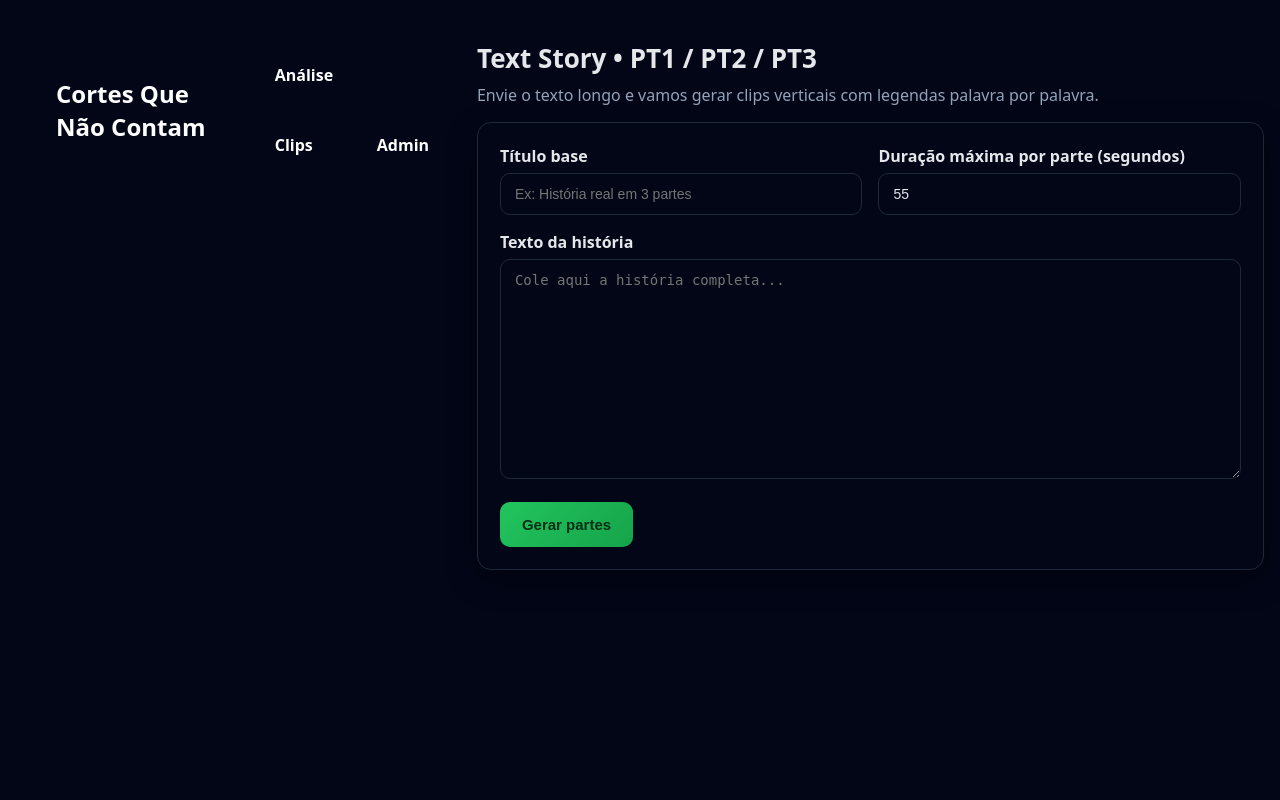
After one commit to Lisbooa16/ia_clip, a Django app: page /text-story/create/ in a window 1280 px wide. The commit adds this page. Run offline with Django 5.2, Linux system fonts and the light colour scheme; parts of the project's set-up code (start-up, migrations or seed data) failed here and were passed over.

Commit message:
Add text story clip generation

```diff
--- /dev/null
+++ b/clips/templates/clips/text_story_create.html
@@ -0,0 +1,145 @@
+<!doctype html>
+{% include "includes/_navbar.html" %}
+<!DOCTYPE html>
+<html lang="pt-br">
+<head>
+  <meta charset="utf-8">
+  <title>Text Story • Clipper AI</title>
+  <meta name="viewport" content="width=device-width, initial-scale=1">
+
+  <style>
+    :root {
+      --bg: #0f172a;
+      --card: #020617;
+      --border: #1e293b;
+      --text: #e5e7eb;
+      --muted: #94a3b8;
+      --primary: #22c55e;
+    }
+
+    * { box-sizing: border-box; }
+
+    body {
+      margin: 0;
+      font-family: system-ui, -apple-system, BlinkMacSystemFont, "Segoe UI", Roboto, sans-serif;
+      background: radial-gradient(circle at top, #020617, #020617);
+      color: var(--text);
+      min-height: 100vh;
+      display: flex;
+      justify-content: center;
+      align-items: flex-start;
+      padding: 40px 16px;
+    }
+
+    .app {
+      width: 100%;
+      max-width: 860px;
+    }
+
+    h1 {
+      margin: 0 0 8px;
+      font-size: 26px;
+    }
+
+    p {
+      color: var(--muted);
+      margin-top: 0;
+    }
+
+    .card {
+      background: var(--card);
+      border: 1px solid var(--border);
+      border-radius: 14px;
+      padding: 22px;
+      box-shadow: 0 10px 30px rgba(0,0,0,.4);
+    }
+
+    label {
+      display: block;
+      margin-bottom: 6px;
+      font-weight: 600;
+    }
+
+    input,
+    textarea {
+      width: 100%;
+      padding: 12px 14px;
+      border-radius: 10px;
+      border: 1px solid var(--border);
+      background: #020617;
+      color: var(--text);
+      font-size: 14px;
+    }
+
+    textarea {
+      min-height: 220px;
+      resize: vertical;
+    }
+
+    .grid {
+      display: grid;
+      gap: 16px;
+      grid-template-columns: repeat(auto-fit, minmax(200px, 1fr));
+    }
+
+    button {
+      margin-top: 18px;
+      padding: 14px 22px;
+      border-radius: 10px;
+      border: none;
+      background: linear-gradient(135deg, #22c55e, #16a34a);
+      color: #052e16;
+      font-weight: 700;
+      font-size: 15px;
+      cursor: pointer;
+      transition: transform .1s ease, box-shadow .1s ease, opacity .1s ease;
+    }
+
+    button:hover {
+      transform: translateY(-1px);
+      box-shadow: 0 8px 20px rgba(34,197,94,.35);
+    }
+  </style>
+</head>
+<body>
+  <div class="app">
+    <header>
+      <h1>Text Story • PT1 / PT2 / PT3</h1>
+      <p>Envie o texto longo e vamos gerar clips verticais com legendas palavra por palavra.</p>
+    </header>
+
+    <div class="card">
+      <form method="post">
+        {% csrf_token %}
+        <div class="grid">
+          <div>
+            <label for="story_title">Título base</label>
+            <input id="story_title"
+                   name="story_title"
+                   placeholder="Ex: História real em 3 partes" />
+          </div>
+          <div>
+            <label for="max_duration">Duração máxima por parte (segundos)</label>
+            <input id="max_duration"
+                   name="max_duration"
+                   type="number"
+                   min="30"
+                   max="90"
+                   step="1"
+                   value="55" />
+          </div>
+        </div>
+
+        <div style="margin-top:16px">
+          <label for="story_text">Texto da história</label>
+          <textarea id="story_text"
+                    name="story_text"
+                    placeholder="Cole aqui a história completa..."></textarea>
+        </div>
+
+        <button type="submit">Gerar partes</button>
+      </form>
+    </div>
+  </div>
+</body>
+</html>
--- a/clips/urls.py
+++ b/clips/urls.py
@@ -3,6 +3,7 @@ from . import views
 
 urlpatterns = [
     path("", views.home, name="home"),
+    path("text-story/create/", views.text_story_create, name="text_story_create"),
     path("publicar/", views.publishing_guide, name="publishing_guide"),
     path("job/<int:job_id>/", views.job_detail, name="job_detail"),
     path("jobs/<int:job_id>/progress/", views.job_progress, name="job_progress"),
--- a/clips/views.py
+++ b/clips/views.py
@@ -1,4 +1,5 @@
 from pathlib import Path
+import re
 
 from django.conf import settings
 from django.contrib import messages
@@ -8,7 +9,8 @@ from django.views.decorators.http import require_POST
 
 from .models import ClipPublication, VideoJob, VideoClip, get_job_progress
 from .services import make_vertical_clip_with_captions
-from .tasks import process_video_job, publish_clip_to_youtube
+from .tasks import process_text_story_job, process_video_job, publish_clip_to_youtube
+from .text_story import split_story_text
 
 from django.utils.dateparse import parse_datetime
 from django.utils.timezone import make_aware, get_current_timezone
@@ -34,6 +36,51 @@ def home(request):
 
     jobs = VideoJob.objects.order_by("-created_at")[:20]
     return render(request, "clips/home.html", {"jobs": jobs})
+
+
+def text_story_create(request):
+    if request.method == "POST":
+        story_text = request.POST.get("story_text", "").strip()
+        story_title = request.POST.get("story_title", "").strip()
+        max_duration_raw = request.POST.get("max_duration", "").strip()
+        max_duration = 55.0
+        if max_duration_raw:
+            try:
+                max_duration = float(max_duration_raw)
+            except ValueError:
+                max_duration = 55.0
+        max_duration = max(30.0, min(max_duration, 90.0))
+
+        if not story_text:
+            messages.error(request, "Informe o texto da história.")
+            return redirect("text_story_create")
+
+        parts = split_story_text(story_text, max_duration_s=max_duration)
+        if not parts:
+            messages.error(request, "Texto inválido para dividir em partes.")
+            return redirect("text_story_create")
+
+        jobs = []
+        base_title = story_title or "Text Story"
+        for part in parts:
+            job = VideoJob.objects.create(
+                url="https://text.story.local/",
+                language="pt",
+                processing_mode="clips",
+                status="pending",
+                title=f"{base_title} PT{part.index}",
+                source="text_story",
+            )
+            process_text_story_job.apply_async(
+                args=[job.id, part.text],
+                queue="clips_cpu",
+            )
+            jobs.append(job)
+
+        messages.success(request, f"{len(jobs)} partes enfileiradas para render.")
+        return redirect("job_detail", job_id=jobs[0].id)
+
+    return render(request, "clips/text_story_create.html")
 
 def publishing_guide(request):
     publishing = settings.SOCIAL_PUBLISHING
@@ -164,6 +211,13 @@ def publish_clip_youtube(request, clip_id):
         messages.error(request, "Informe um título para publicar no YouTube.")
         return redirect("job_detail", job_id=job.id)
 
+    if job.source == "text_story" and job.title:
+        match = re.search(r"\bPT(\d+)\b", job.title, re.IGNORECASE)
+        if match:
+            pt_label = f"PT{match.group(1)}"
+            if pt_label.lower() not in title.lower():
+                title = f"{title} {pt_label}".strip()
+
     channels = settings.SOCIAL_PUBLISHING.get("youtube", {}).get("channels", {})
     if youtube_channel not in channels:
         messages.error(request, "Canal do YouTube inválido.")
```
Also changed, not shown: clips/services/services.py (+38 -0 lines), clips/tasks.py (+105 -1 lines), clips/templates/clips/home.html (+8 -0 lines), clips/text_story.py (added, +142 -0 lines).
